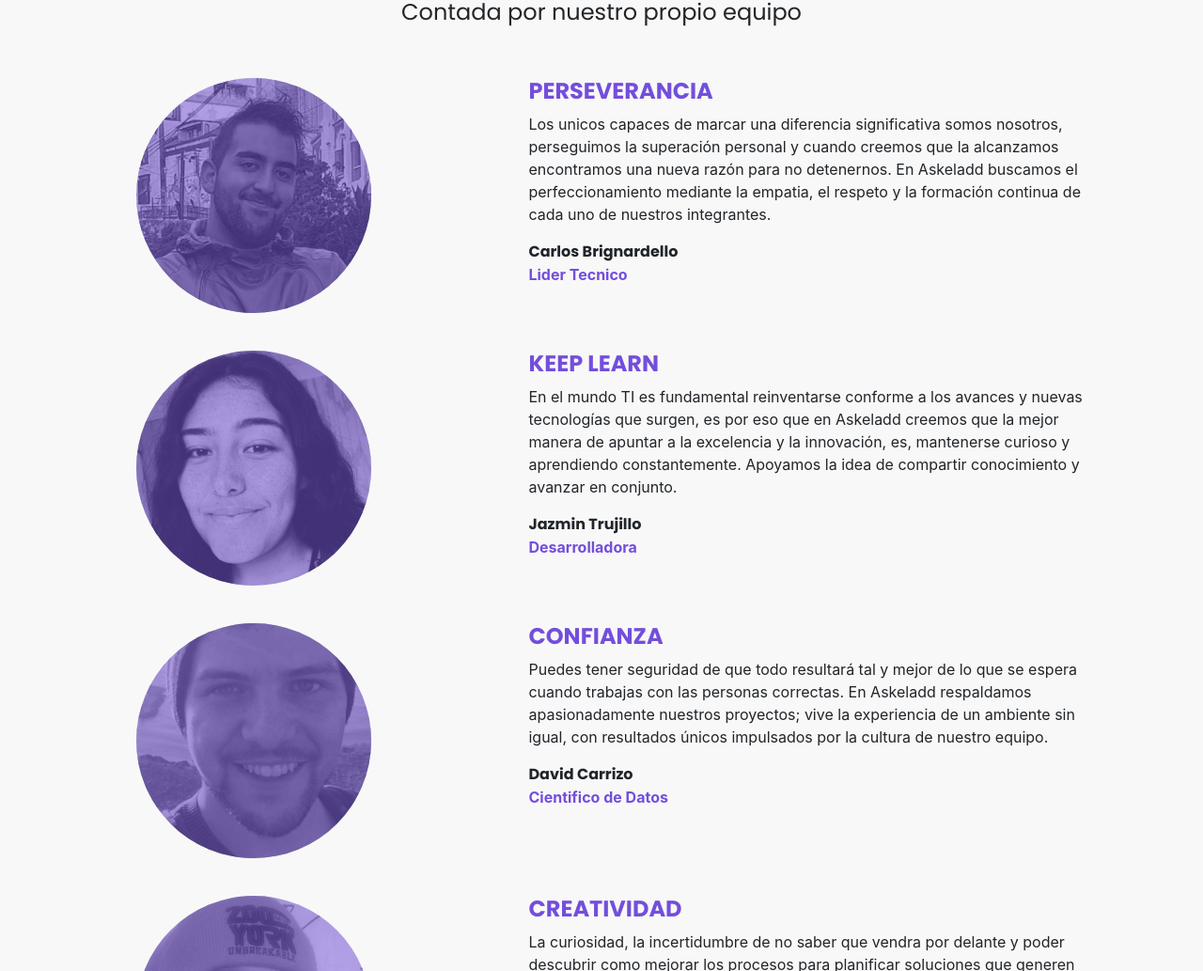
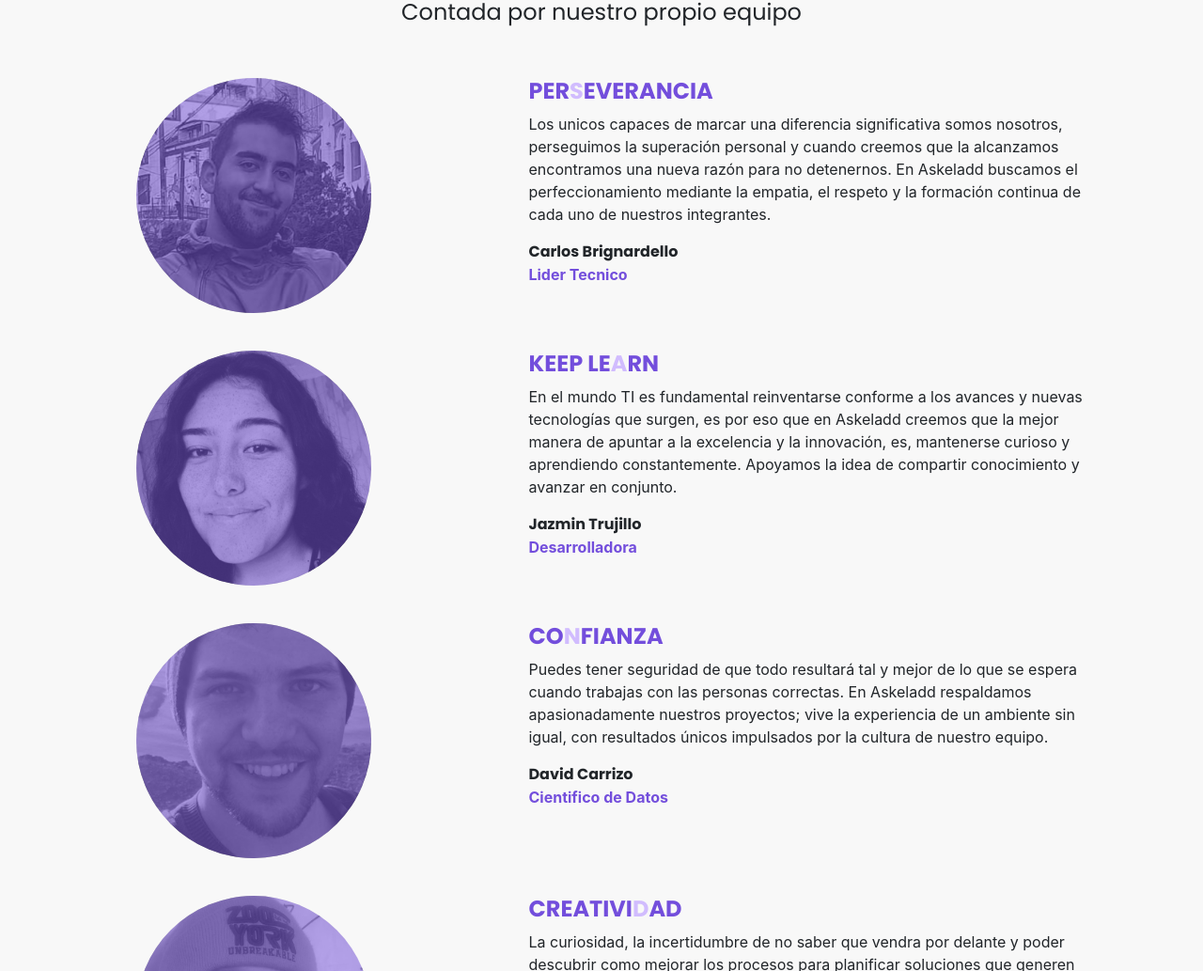
Before and after one commit to vrigna/askeladd-studio, a Vue app: page /#/culture in a window 1280 px wide. Shown: the part 172-1205 px from the top of the page at 94% size. Built offline with nearby package versions, Linux system fonts and the light colour scheme.

Commit message:
se agrego un estilo para el strong

```diff
--- a/src/views/Culture.vue
+++ b/src/views/Culture.vue
@@ -14,7 +14,7 @@
                 </figure>
                 <div class="col-lg-1 d-lg-block d-none"/>
                 <div class="col-lg-7 col-md-12">
-                    <h4 class="font-weight-bold text-primary display-5 " style="font-family: Poppins">PERSEVERANCIA</h4>
+                    <h4 class="font-weight-bold text-primary display-5 " style="font-family: Poppins">PER<strong>S</strong>EVERANCIA</h4>
                     <p>Los unicos capaces de marcar una diferencia significativa somos nosotros, perseguimos la superación personal y cuando creemos que la alcanzamos encontramos una nueva razón para no detenernos. En Askeladd buscamos el perfeccionamiento mediante la empatia, el respeto y la formación continua de cada uno de nuestros integrantes.</p>
                     <span class="d-block font-weight-bold" style="font-family: Poppins">Carlos Brignardello</span>
                     <p class="text-primary d-block font-weight-bold"> Lider Tecnico</p>
@@ -32,7 +32,7 @@
                 </figure>
                 <div class="col-lg-1 d-lg-block d-none"/>
                 <div class="col-lg-7 col-md-12">
-                    <h4 class="font-weight-bold text-primary display-5 " style="font-family: Poppins">KEEP LEARN</h4>
+                    <h4 class="font-weight-bold text-primary display-5 " style="font-family: Poppins">KEEP LE<strong>A</strong>RN</h4>
                     <p>En el mundo TI es fundamental reinventarse conforme a los avances y nuevas tecnologías que surgen, es por eso que en Askeladd creemos que la mejor manera de apuntar a la excelencia y la innovación, es, mantenerse curioso y aprendiendo constantemente. Apoyamos la idea de compartir conocimiento y avanzar en conjunto.</p>
                     <span class="d-block font-weight-bold" style="font-family: Poppins">Jazmin Trujillo</span>
                     <p class="text-primary d-block font-weight-bold">Desarrolladora</p>
@@ -50,7 +50,7 @@
                 </figure>
                 <div class="col-lg-1 d-lg-block d-none"/>
                 <div class="col-lg-7 col-md-12">
-                    <h4 class="font-weight-bold text-primary display-5 " style="font-family: Poppins">CONFIANZA</h4>
+                    <h4 class="font-weight-bold text-primary display-5 " style="font-family: Poppins">CO<strong>N</strong>FIANZA</h4>
                     <p>Puedes tener seguridad de que todo resultará tal y mejor de lo que se espera cuando trabajas con las personas correctas. En Askeladd respaldamos apasionadamente nuestros proyectos; vive la experiencia de un ambiente sin igual, con resultados únicos impulsados por la cultura de nuestro equipo.</p>
                     <span class="d-block font-weight-bold" style="font-family: Poppins">David Carrizo</span>
                     <p class="text-primary d-block font-weight-bold">Cientifico de Datos</p>
@@ -68,7 +68,7 @@
                 </figure>
                 <div class="col-lg-1 d-lg-block d-none"/>
                 <div class="col-lg-7 col-md-12">
-                    <h4 class="font-weight-bold text-primary display-5 " style="font-family: Poppins">CREATIVIDAD</h4>
+                    <h4 class="font-weight-bold text-primary display-5 " style="font-family: Poppins">CREATIVI<strong>D</strong>AD</h4>
                     <p>La curiosidad, la incertidumbre de no saber que vendra por delante y poder descubrir como mejorar los procesos para planificar soluciones que generen nuevas oportunidades, nos permite consolidar nuestra creatividad. En Askeladd podemos crecer y madurar conocimiento por medio del trabajo en equipo.</p>
                     <span class="d-block font-weight-bold" style="font-family: Poppins">Juan Vasquez</span>
                     <p class="text-primary d-block font-weight-bold">Desarrollador</p>
@@ -86,7 +86,7 @@
                 </figure>
                 <div class="col-lg-1 d-lg-block d-none"/>
                 <div class="col-lg-7 col-md-12">
-                    <h4 class="font-weight-bold text-primary display-5 " style="font-family: Poppins">PRODUCTIVIDAD</h4>
+                    <h4 class="font-weight-bold text-primary display-5 " style="font-family: Poppins">PRODUCT<strong>I</strong>VIDAD</h4>
                     <p>Para ser productivo hay que tener el compromiso de formular cambios, generarlos y luego pulirlos, apuntando siempre a la excelencia en base a la disciplina. Askeladd permite llegar a la verdad mediante investigación, utilizando procesos logicos, ordenados y claros. Buscando siempre retro alimentar a los demás.</p>
                     <span class="d-block font-weight-bold" style="font-family: Poppins">German Tabilo</span>
                     <p class="text-primary d-block font-weight-bold">Desarrollador</p>
@@ -104,7 +104,7 @@
                 </figure>
                 <div class="col-lg-1 d-lg-block d-none"/>
                 <div class="col-lg-7 col-md-12">
-                    <h4 class="font-weight-bold text-primary display-5 " style="font-family: Poppins">INNOVACIÓN</h4>
+                    <h4 class="font-weight-bold text-primary display-5 " style="font-family: Poppins">INNOV<strong>A</strong>CIÓN</h4>
                     <p>La creatividad, el conocimiento y la inspiración son las herramientas que nos permiten construir el camino hacia el futuro que queremos crear. En Askeladd tenemos el talento para transformar tu negocio en lo que buscas. Si tú puedes imaginarlo, nosotros podemos crearlo.                                                                                                             - “No tengo talentos especiales, yo sólo soy apasionadamente curioso”.</p>
                     <span class="d-block font-weight-bold" style="font-family: Poppins">Edison Vasquez</span>
                     <p class="text-primary d-block font-weight-bold">Jefe industrial</p>
@@ -154,4 +154,7 @@ export default {
         display: block;
         margin: 0 auto;
     }
+    strong{
+        color: #D1BCFE;
+    }
 </style>
```
